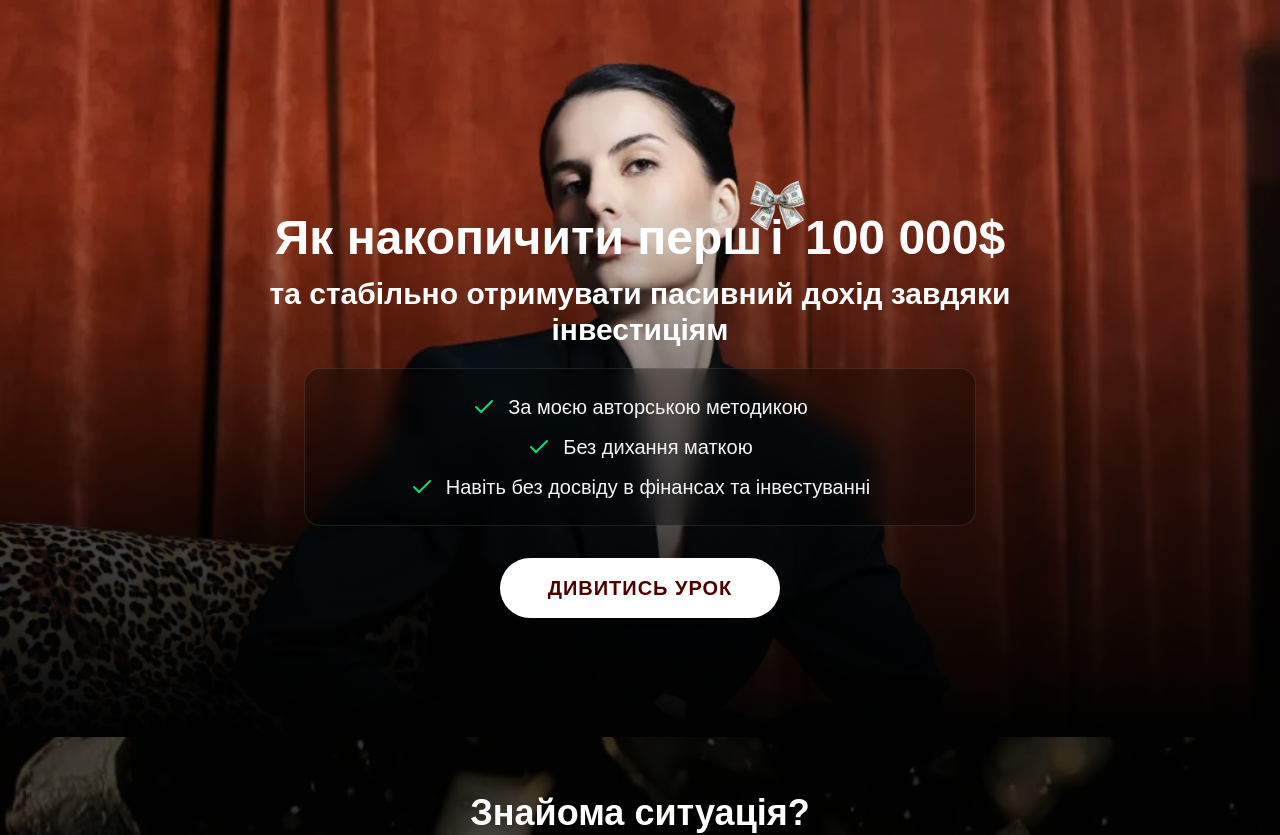
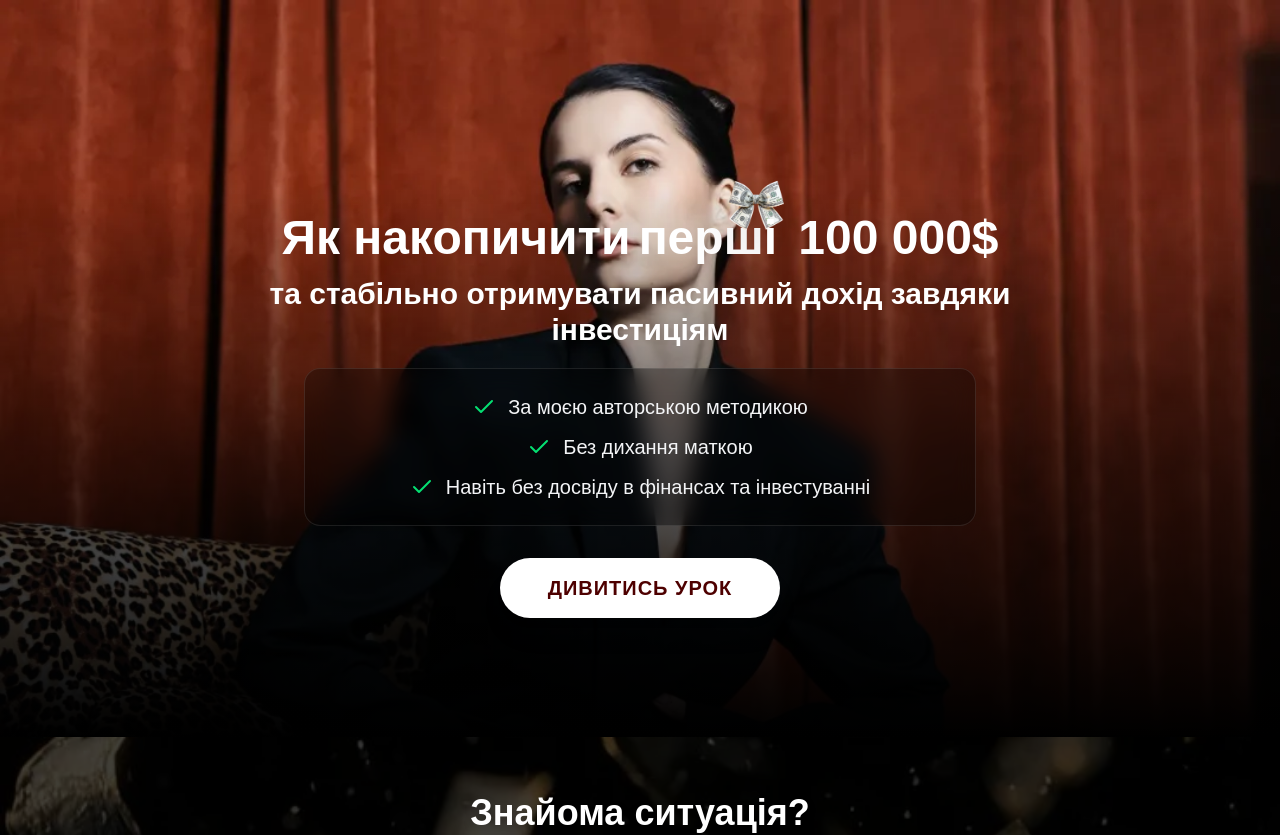
Before and after one commit to YuransiS/economica, a Next.js app: page /sofia-invest in a window 1280 px wide. Shown: the top 835 px of the page. Built offline with nearby package versions, Linux system fonts and the light colour scheme; no server answers.

Commit message:
feat: add sofia-invest page component

```diff
--- a/src/app/sofia-invest/page.tsx
+++ b/src/app/sofia-invest/page.tsx
@@ -24,11 +24,11 @@ export default function SofiaInvestPage() {
         <div className="max-w-4xl mx-auto relative z-20 text-center w-full flex flex-col items-center pt-[160px] md:pt-32 pb-10">
           <div className="relative mb-5 max-w-3xl w-full animate-on-load" style={{ animationDelay: '0.1s' }}>
             <h1 className="font-heading heading-style text-2xl md:text-4xl lg:text-5xl font-bold leading-tight text-white text-shadow-strong relative z-10">
-              Як накопичити перш
-              <span className="relative inline-block mx-2">
-                <img src="/sofia-invest/IMG_5575.PNG" alt="Бантик із доларів" fetchPriority="high" className="absolute bottom-[60%] left-1/2 -translate-x-1/2 w-20 md:w-24 drop-shadow-2xl z-0 hover:scale-105 transition-transform duration-300 pointer-events-none" style={{ maxWidth: 'unset' }} />
-                <span className="relative z-10">і</span>
-              </span> 100 000$<br />
+              Як накопичити
+              <span className="relative inline-block ml-2 mr-2">
+                перш<span className="relative z-10">і</span>
+                <img src="/sofia-invest/IMG_5575.PNG" alt="Бантик із доларів" fetchPriority="high" className="absolute bottom-[60%] left-[85%] -translate-x-1/2 w-20 md:w-24 drop-shadow-2xl z-0 hover:scale-105 transition-transform duration-300 pointer-events-none" style={{ maxWidth: 'unset' }} />
+              </span> <span className="whitespace-nowrap">100 000$</span><br />
               <span className="text-xl md:text-3xl mt-2 block font-bold">та стабільно отримувати пасивний дохід завдяки інвестиціям</span>
             </h1>
           </div>
@@ -248,8 +248,8 @@ export default function SofiaInvestPage() {
       </section>
 
       {isModalOpen && (
-        <div className="fixed inset-0 z-50 flex items-center justify-center p-4 bg-black/80 backdrop-blur-sm animate-in fade-in duration-300">
-          <div className="relative w-full max-w-md animate-in zoom-in-95 duration-300">
+        <div className="fixed inset-0 z-50 flex items-center justify-center p-4 bg-black/80 backdrop-blur-md animate-in fade-in duration-300">
+          <div className="relative w-full max-w-md bg-white rounded-[2.5rem] shadow-2xl animate-in zoom-in-95 duration-300 overflow-hidden">
             <button
               onClick={() => setIsModalOpen(false)}
               className="absolute -top-12 right-0 md:-right-12 text-white/50 hover:text-white transition-colors"
```
